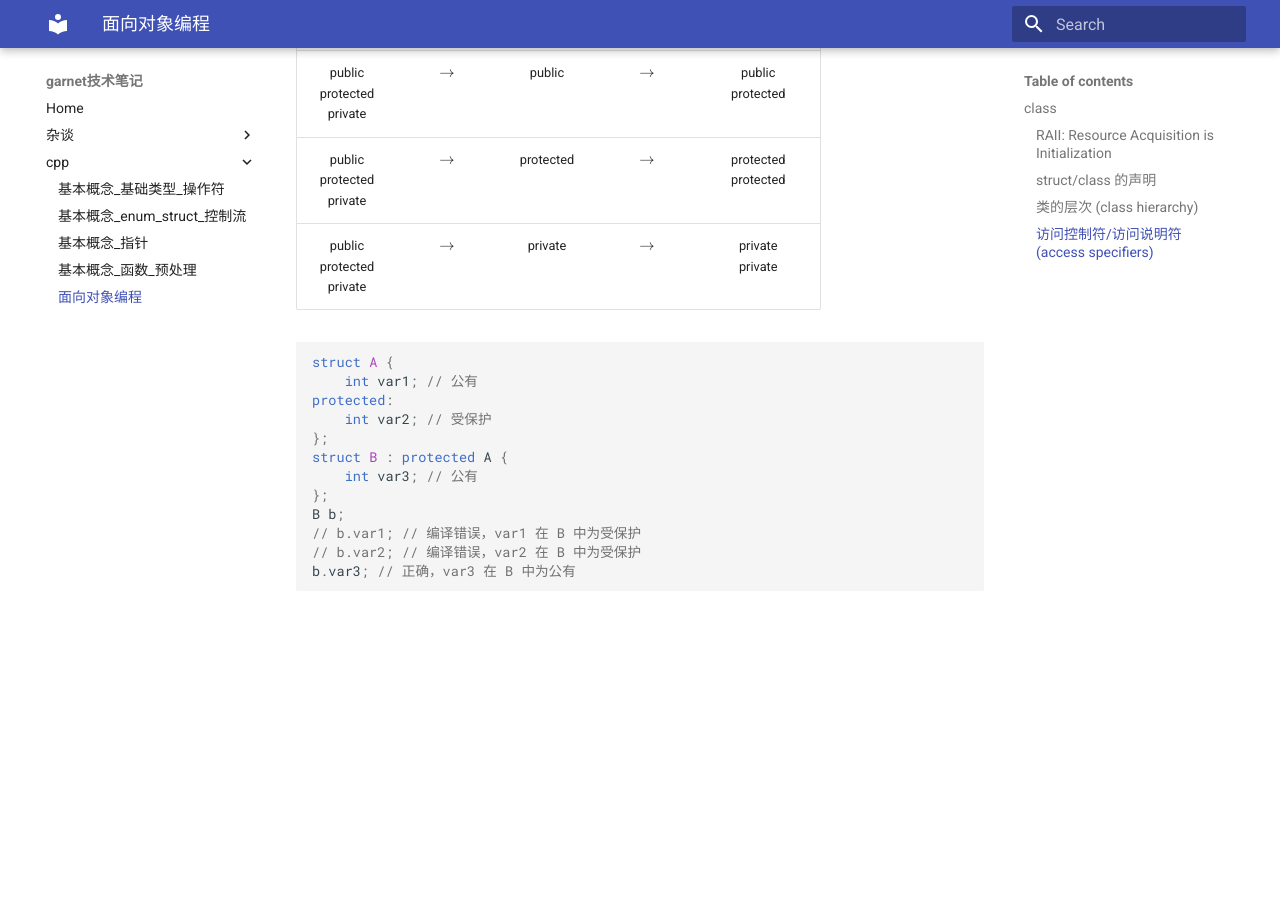
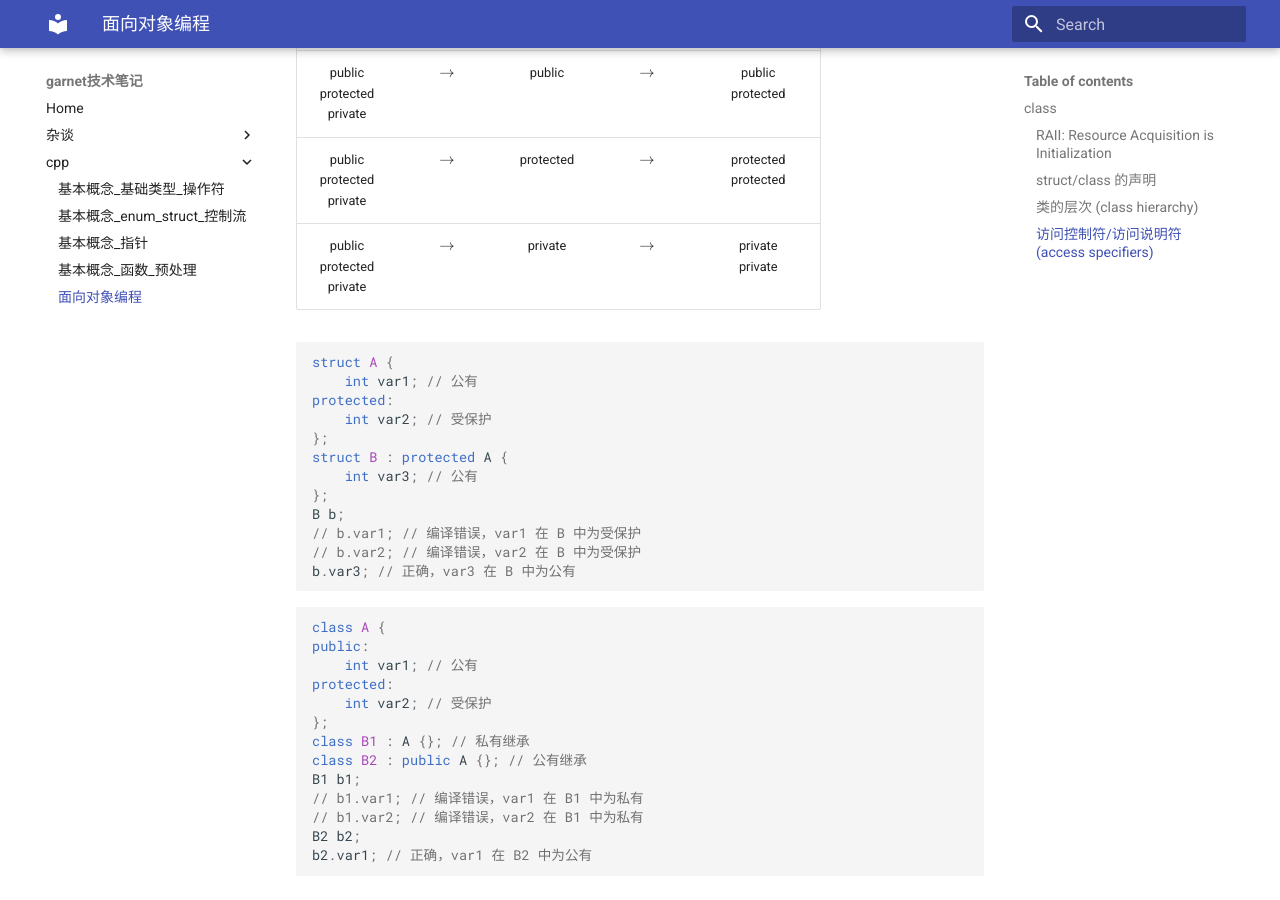
Before and after one commit to ymma98/technotes, an MkDocs documentation site: the page built from docs/cpp/OOP.md, in a window 1280 px wide and 900 px high, scrolled down 3670 px. Built offline with MkDocs 1.6.1 and Material for MkDocs 9.7.7, drawn with Linux system fonts in a browser that asks for light colours; formulas are drawn with MathJax 3; before the commit the page ends 4285 px from its top, so only the background shows below that.

Commit message:
docs/cpp/OOP.md updated from https://stackedit.cn/

````diff
--- a/docs/cpp/OOP.md
+++ b/docs/cpp/OOP.md
@@ -172,8 +172,24 @@ B b;
 // b.var2; // 编译错误，var2 在 B 中为受保护
 b.var3; // 正确，var3 在 B 中为公有
 ```
+
+```cpp
+class A {
+public:
+    int var1; // 公有
+protected:
+    int var2; // 受保护
+};
+class B1 : A {}; // 私有继承
+class B2 : public A {}; // 公有继承
+B1 b1;
+// b1.var1; // 编译错误，var1 在 B1 中为私有
+// b1.var2; // 编译错误，var2 在 B1 中为私有
+B2 b2;
+b2.var1; // 正确，var1 在 B2 中为公有
+```
 <!--stackedit_data:
-eyJoaXN0b3J5IjpbMzA4MzI2ODkwLC05OTY2MTI3NjEsMTE0OD
-g0MjY0NiwyMjU5ODA0NzUsLTY0MTE2ODM5LDk3NjQ0MTMxNl19
-
+eyJoaXN0b3J5IjpbLTUzNzA5MTY3LDMwODMyNjg5MCwtOTk2Nj
+EyNzYxLDExNDg4NDI2NDYsMjI1OTgwNDc1LC02NDExNjgzOSw5
+NzY0NDEzMTZdfQ==
 -->
````
